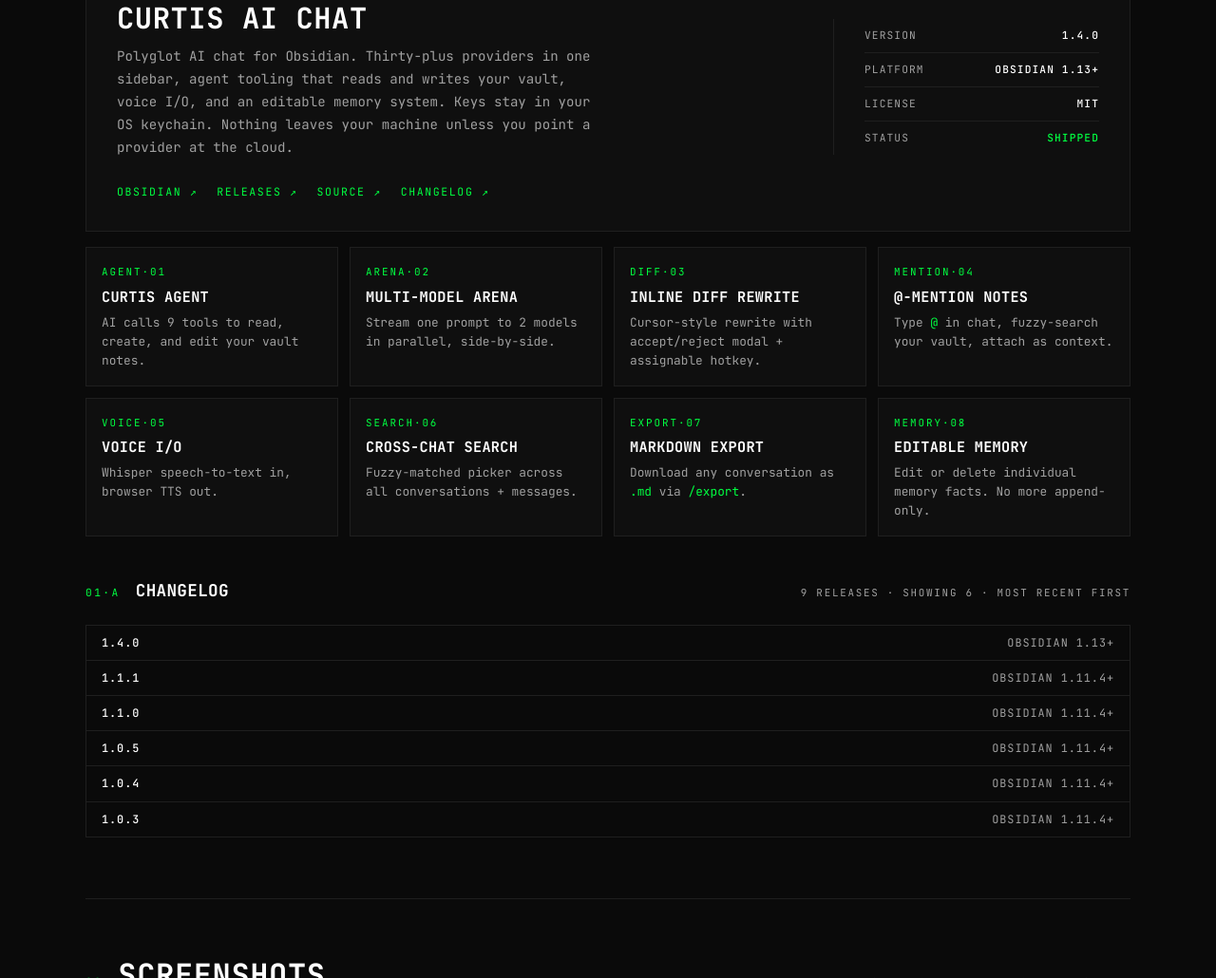
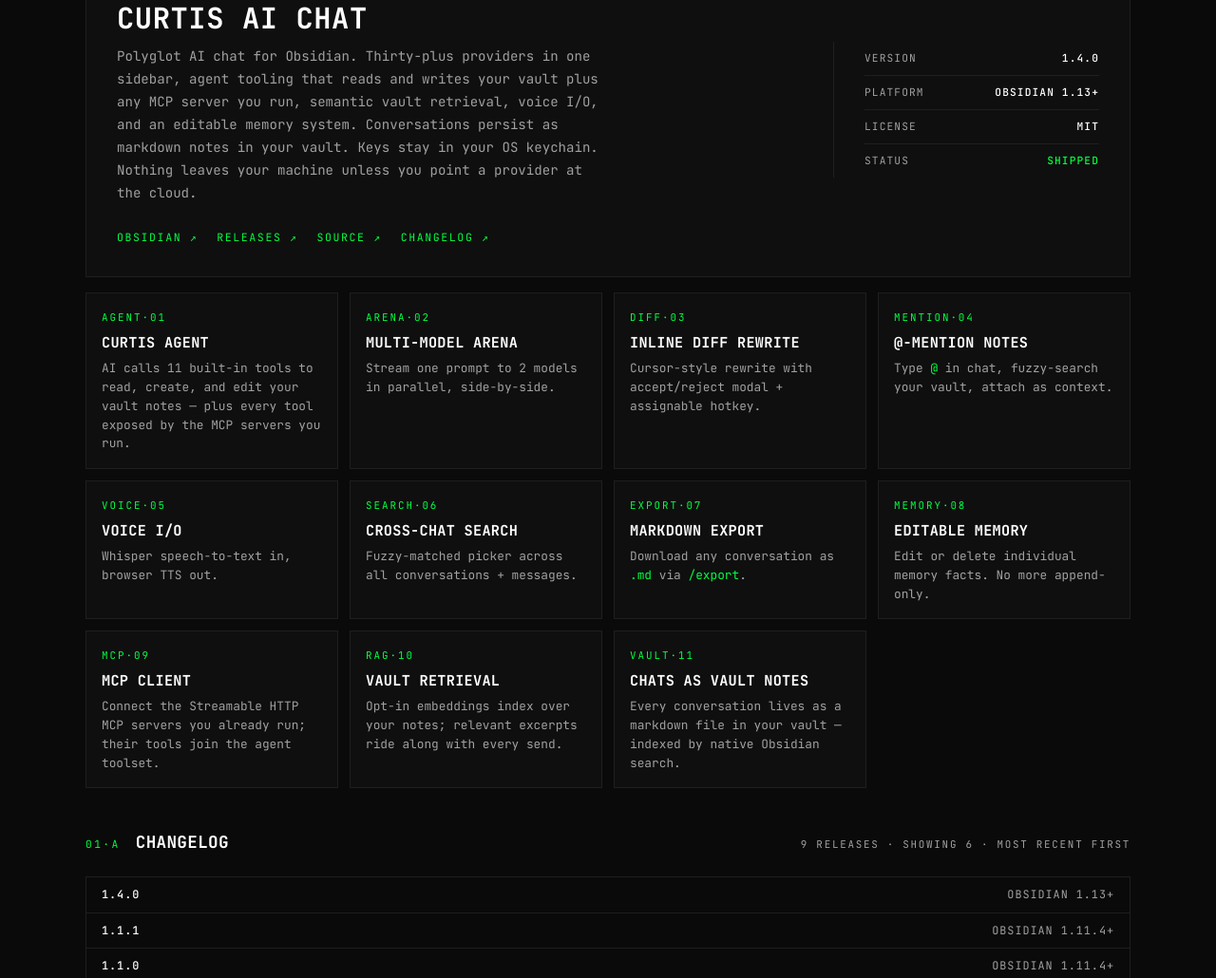
Before and after one commit to JordanNewell/curtis-ai-chat, a website: page docs/index.html in a window 1280 px wide. Shown: the part 1434-2464 px from the top of the page at 95% size. Drawn offline with Linux system fonts and the light colour scheme.

Commit message:
docs(site): 1.4.0 feature copy — 11 tools + MCP in hero signals, product description names MCP/RAG/vault-file chats, three new feature cards (MCP·09, RAG·10, VAULT·11)

```diff
--- a/docs/index.html
+++ b/docs/index.html
@@ -699,7 +699,7 @@
         <div class="signals">
           <span><b>EST.</b> 2026</span>
           <span><b>30+</b> providers</span>
-          <span><b>9</b> agent tools</span>
+          <span><b>11</b> agent tools + MCP</span>
           <span><b>BYO</b> keys</span>
           <span><b>MIT</b> license</span>
         </div>
@@ -738,7 +738,7 @@
       <div>
         <div class="label">Product 01</div>
         <h3>Curtis AI Chat</h3>
-        <p class="desc">Polyglot AI chat for Obsidian. Thirty-plus providers in one sidebar, agent tooling that reads and writes your vault, voice I/O, and an editable memory system. Keys stay in your OS keychain. Nothing leaves your machine unless you point a provider at the cloud.</p>
+        <p class="desc">Polyglot AI chat for Obsidian. Thirty-plus providers in one sidebar, agent tooling that reads and writes your vault plus any MCP server you run, semantic vault retrieval, voice I/O, and an editable memory system. Conversations persist as markdown notes in your vault. Keys stay in your OS keychain. Nothing leaves your machine unless you point a provider at the cloud.</p>
         <div class="links">
           <a href="https://community.obsidian.md/plugins/curtis-ai-chat">Obsidian ↗</a>
           <a href="https://github.com/JordanNewell/curtis-ai-chat/releases">Releases ↗</a>
@@ -758,7 +758,7 @@
       <div class="feat">
         <span class="id">AGENT·01</span>
         <h3>Curtis Agent</h3>
-        <p>AI calls 9 tools to read, create, and edit your vault notes.</p>
+        <p>AI calls 11 built-in tools to read, create, and edit your vault notes — plus every tool exposed by the MCP servers you run.</p>
       </div>
       <div class="feat">
         <span class="id">ARENA·02</span>
@@ -794,6 +794,21 @@
         <span class="id">MEMORY·08</span>
         <h3>Editable memory</h3>
         <p>Edit or delete individual memory facts. No more append-only.</p>
+      </div>
+      <div class="feat">
+        <span class="id">MCP·09</span>
+        <h3>MCP client</h3>
+        <p>Connect the Streamable HTTP MCP servers you already run; their tools join the agent toolset.</p>
+      </div>
+      <div class="feat">
+        <span class="id">RAG·10</span>
+        <h3>Vault retrieval</h3>
+        <p>Opt-in embeddings index over your notes; relevant excerpts ride along with every send.</p>
+      </div>
+      <div class="feat">
+        <span class="id">VAULT·11</span>
+        <h3>Chats as vault notes</h3>
+        <p>Every conversation lives as a markdown file in your vault — indexed by native Obsidian search.</p>
       </div>
     </div>
 
```
